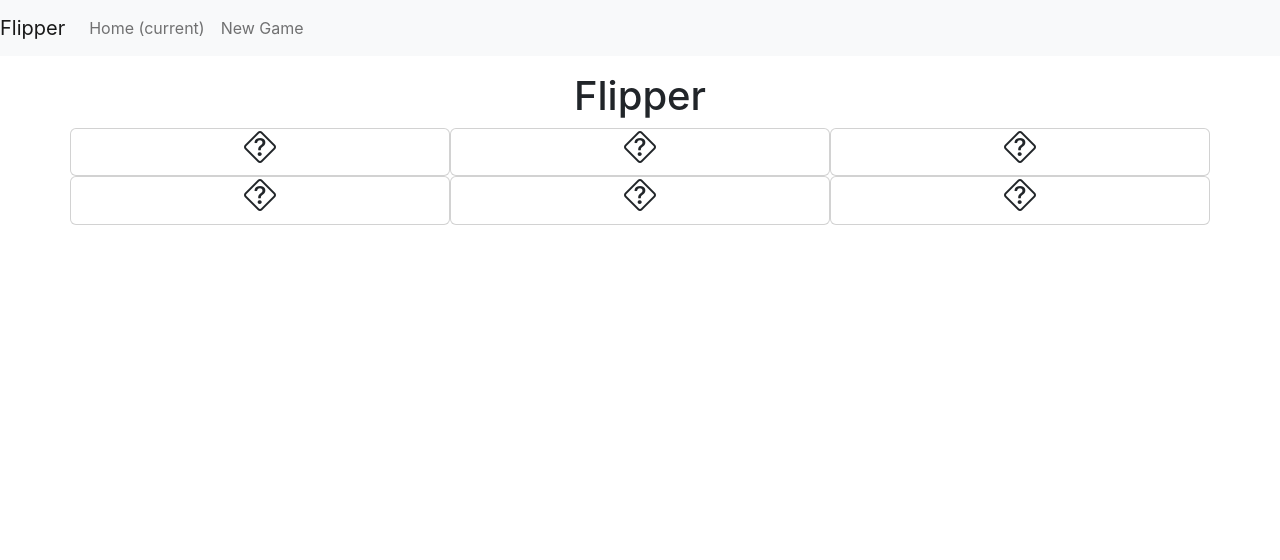
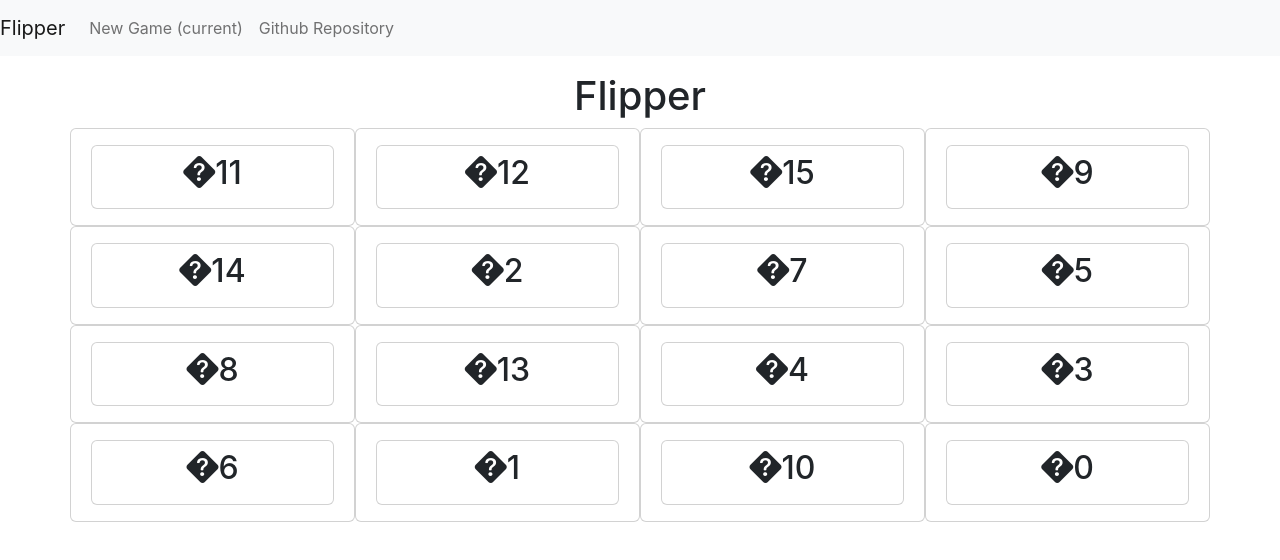
Before and after one commit to Jyotics038/flipper, a React (Create React App) app: page / in a window 1280 px wide. Shown: the top 560 px of the page. Built offline with nearby package versions, Linux system fonts and the light colour scheme.

Commit message:
added icons in cards

```diff
--- a/src/App.js
+++ b/src/App.js
@@ -6,7 +6,7 @@ const App = () => {
   return (
     <>
       <Navbar/>
-      <Mainarea/>
+      <Mainarea difficulty="4"/>
     </>
   )
 }
--- a/src/components/Card.js
+++ b/src/components/Card.js
@@ -1,12 +1,26 @@
 import React from "react";
 
-const Card = () => {
+const questionmarkClass="bi bi-question-diamond-fill";
+const iconClass=["bi bi-alarm-fill",
+"bi bi-bell-fill",
+"bi bi-bug-fill",
+"bi bi-chat-left-text-fill",
+"bi bi-constroller",
+"bi bi-git",
+"bi bi-code-slash",
+"bi bi-camera-reels-fill"
+];
+
+const Card = (props) => {
   return (
-    <div className="card col-4">
+    <div className="card col-3">
       <center>
+        <div className="card mx-2 my-3 py-2">
         <h2>
-          <i className="bi bi-question-diamond"></i>
+          <i className={`${props.visible?iconClass[props.value%8]:questionmarkClass}`}></i>{props.value}
         </h2>
+        </div>
+
       </center>
     </div>
   );
--- a/src/components/Mainarea.js
+++ b/src/components/Mainarea.js
@@ -1,17 +1,36 @@
-import React from "react";
+import React,{useState,useEffect} from "react";
 import Card from "./Card";
 
-const Mainarea = () => {
+const Mainarea = (props) => {
+
+    const {difficulty}=props;
+    const [cardArray, setCardArray] = useState([]);
+
+    useEffect(()=>{
+        let tempCardArray=[];
+        for(let i=0; i<difficulty*difficulty; i++){
+           tempCardArray.push(i);
+        }
+        console.log(tempCardArray);
+
+        let shuffleArray=[];
+        for(let i=0; i<difficulty*difficulty; i++){
+            const randomIndex=Math.floor(Math.random() * tempCardArray.length);
+            shuffleArray.push(tempCardArray[randomIndex]);
+            tempCardArray.splice(randomIndex, 1);
+        }
+        console.log(shuffleArray);
+        setCardArray(shuffleArray);
+    },[])
+
+
   return (
     <div className="container my-3">
       <h1 className="text-center">Flipper</h1>
       <div className="row">
-        <Card />
-        <Card />
-        <Card />
-        <Card />
-        <Card />
-        <Card />
+          {cardArray.map((element)=>{
+            return <Card key={element} visible={false} value={element}/>
+          })}
       </div>
     </div>
   );
--- a/src/components/Navbar.js
+++ b/src/components/Navbar.js
@@ -12,10 +12,10 @@ const Navbar = () => {
   <div className="collapse navbar-collapse" id="navbarSupportedContent">
     <ul className="navbar-nav mr-auto">
       <li className="nav-item active">
-        <a className="nav-link" href="/">Home <span class="sr-only">(current)</span></a>
+        <a className="nav-link" href="/">New Game <span class="sr-only">(current)</span></a>
       </li>
       <li className="nav-item">
-        <a className="nav-link" href="/">New Game</a>
+        <a className="nav-link" href="https://github.com/Jyotics038/flipper" target="_blank" rel="noreferrer" >Github Repository</a>
       </li>
 
 
```
